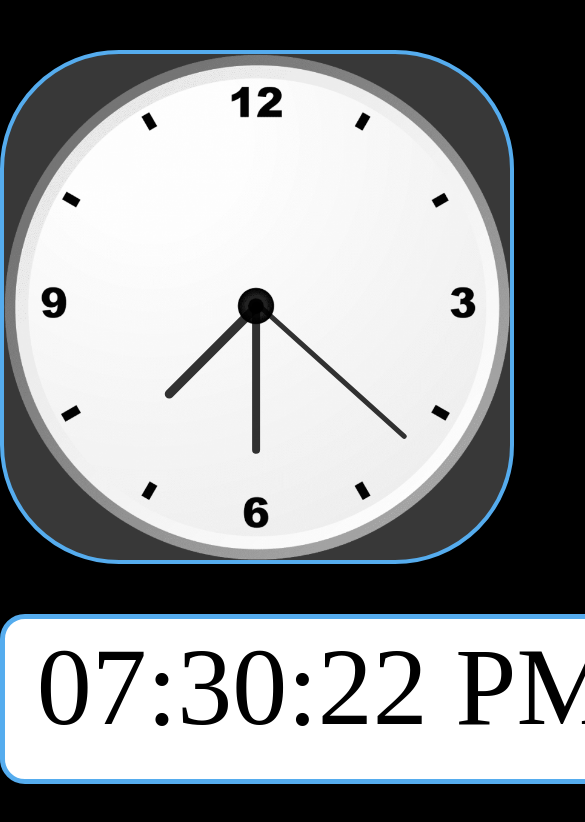
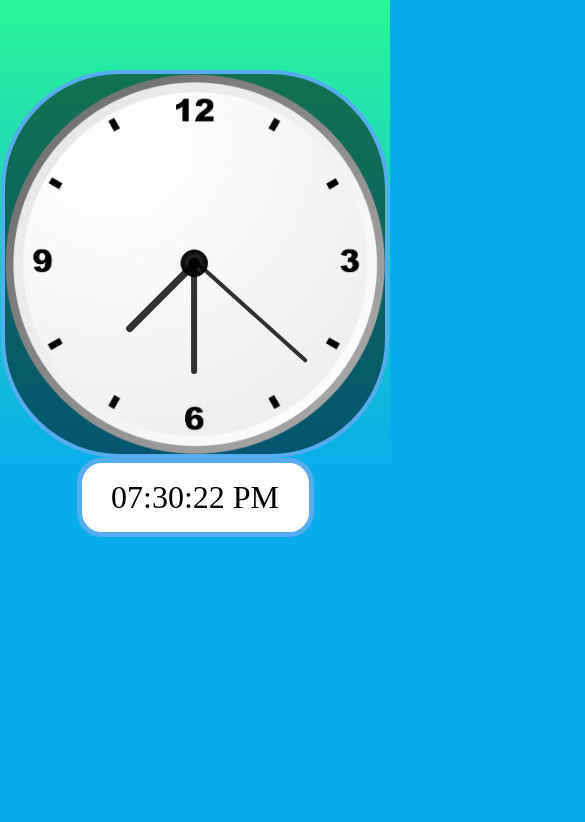
Before and after one commit to gaurav147-star/Clock, a plain HTML site: page index.html in a window 390 px wide. Shown: the top 822 px of the page, 585 px wide, since content can reach past the window. Drawn offline with Linux system fonts and the light colour scheme.

Commit message:
fix:responsive and changes in the css

```diff
--- a/CSS/style.css
+++ b/CSS/style.css
@@ -1,17 +1,27 @@
 * {
   margin: 0px;
   padding: 0px;
-  background-color: black;
+}
+body {
+  background-color: #08aeea;
+  background-image: linear-gradient(0deg, #08aeea 0%, #2af598 100%);
+  background-position: center;
+  background-repeat: no-repeat;
+  background-size: cover;
+}
+#Container {
+  transform: translateY(15%);
+
 }
 
 #AContainer {
   position: relative;
-  margin: 50px auto;
+  margin: auto;
   height: 60vh;
   width: 60vh;
   background: url(../IMG/clock.png) no-repeat;
-  background-color: rgba(128, 128, 128, 0.438);
-  border: 4px solid #55ACEE;
+  background-color: rgba(0, 0, 0, 0.513);
+  border: 4px solid #55acee;
   border-radius: 119px;
   background-size: 100%;
 }
@@ -47,14 +57,28 @@
 }
 
 #Dclock {
-  height: 150px;
+  height: 50%;
   background-color: white;
-  padding: 5px 20px;
-  width: 601px;
-  border: 5px solid #55ACEE;
+  font-size: 4rem;
+  padding: 1rem;
+  /* padding: 5px 20px; */
+  width: 40%;
+  border: 5px solid #55acee;
   text-align: center;
   align-items: center;
   border-radius: 25px;
   margin: auto;
-  font-size: 110px;
 }
+
+@media screen and (max-width: 500px) {
+  #AContainer {
+    height: 45vh;
+    width: 45vh;
+  }
+  #Dclock {
+    font-size: 2rem;
+    padding: 1rem;
+    /* padding: 5px 20px; */
+    width: 50%;
+  }
+}
```
